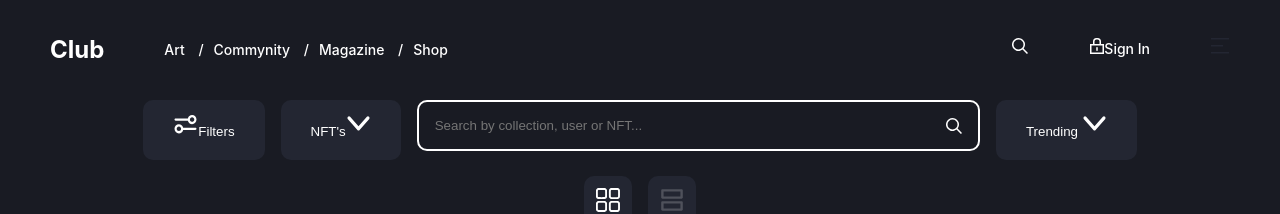
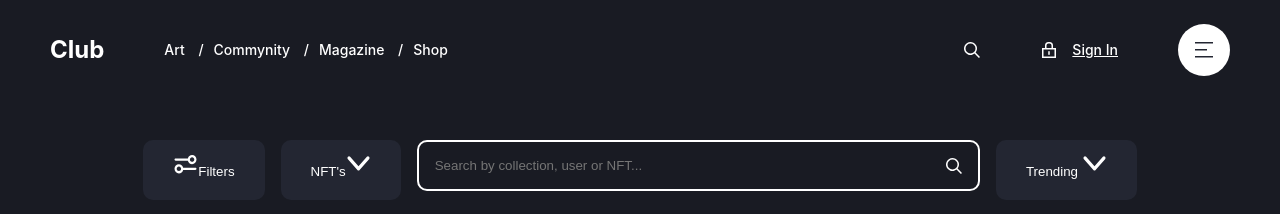
Before and after one commit to samuelfsd/nft-store, a React (Create React App) app: page / in a window 1280 px wide. Shown: the top 214 px of the page. Built offline with nearby package versions, Linux system fonts and the light colour scheme.

Commit message:
fix: change Header

```diff
--- a/src/components/Header/index.js
+++ b/src/components/Header/index.js
@@ -28,20 +28,14 @@ export function Header() {
 
       <ul className={styles.userInfoContainer}>
         <li>
-          <span>
             <Search />
-          </span>
         </li>
-        <li>
-          <span>
-            <Lock />
-          </span>
+        <li className={styles.authContainer}>
+          <Lock />
           <span>Sign In </span>
         </li>
-        <li>
-          <span>
+        <li className={styles.hamburgerContainer}>
             <Hamburger />
-          </span>
         </li>
       </ul>
     </header>
--- a/src/components/Header/styles.module.css
+++ b/src/components/Header/styles.module.css
@@ -12,6 +12,8 @@
     font-size: 0.875rem;
     line-height: 1.625rem;
     color: #FFF;
+
+    margin-bottom: 2.5rem;
 }
 
 .menuContainer {
@@ -30,9 +32,35 @@
     gap: 3.75rem;
 }
 
+.userInfoContainer li {
+    display: flex;
+    align-items: center;
+    cursor: pointer;
+}
+
+.userInfoContainer li:active {
+    transform: scale(0.95);
+}
+
+.userInfoContainer li:hover {
+    transform: scale(1.05);
+}
+
+
 .logo {
     margin-right: 3.75rem;
     font-size: 1.5rem;
     font-weight: bold;
 
 }
+
+.authContainer {
+    gap: 1rem;
+    text-decoration: underline;
+}
+
+.hamburgerContainer {
+    background:#FFF;
+    padding: 1rem;
+    border-radius: 50%;
+}
```
